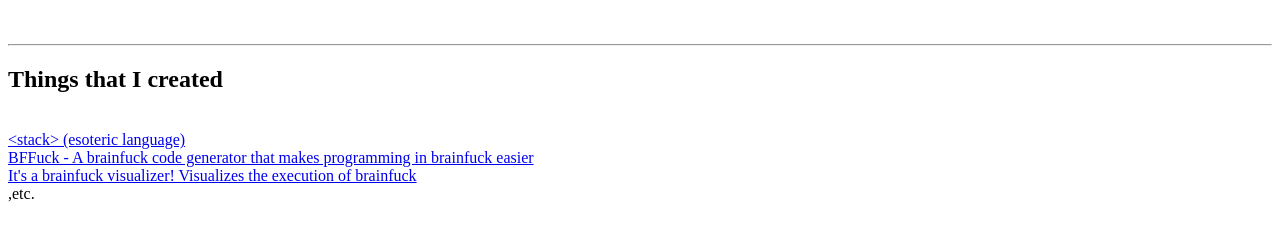
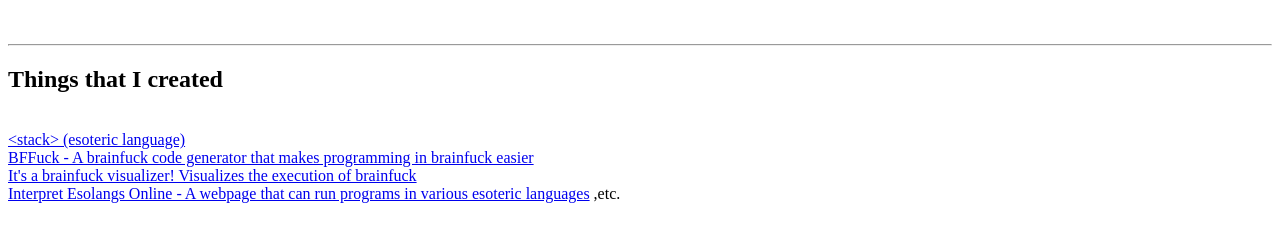
Before and after one commit to none-None1/none-None1.github.io, a plain HTML site: page index.html in a window 1280 px wide. Shown: the part 48-290 px from the top of the page. Drawn offline with Linux system fonts and the light colour scheme.

Commit message:
Update index.html

```diff
--- a/index.html
+++ b/index.html
@@ -5,4 +5,5 @@
 <a href="https://github.com/none-None1/lstackg">&lt;stack&gt; (esoteric language)</a><br>
 <a href="https://github.com/none-None1/BFFuck">BFFuck - A brainfuck code generator that makes programming in brainfuck easier</a><br>
 <a href="https://github.com/none-None1/bf-vis">It's a brainfuck visualizer! Visualizes the execution of brainfuck</a><br>
+<a href="https://github.com/none-None1/Interpret-Esolangs-Online">Interpret Esolangs Online - A webpage that can run programs in various esoteric languages</a>
 ,etc.
```
